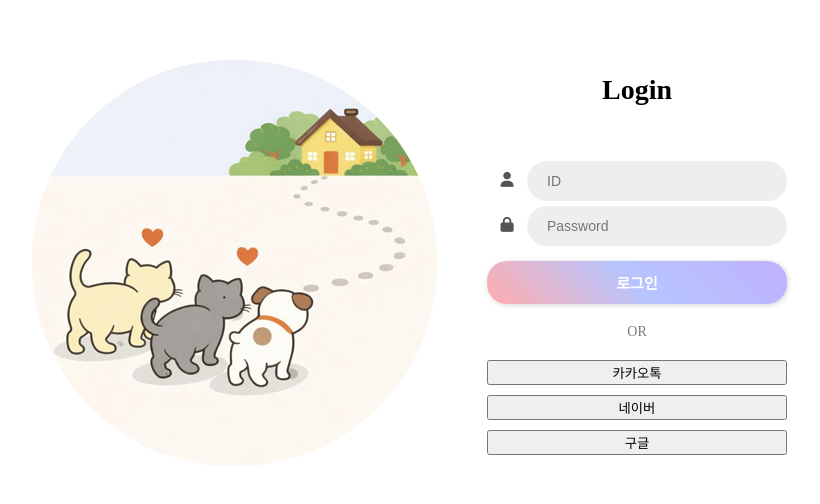
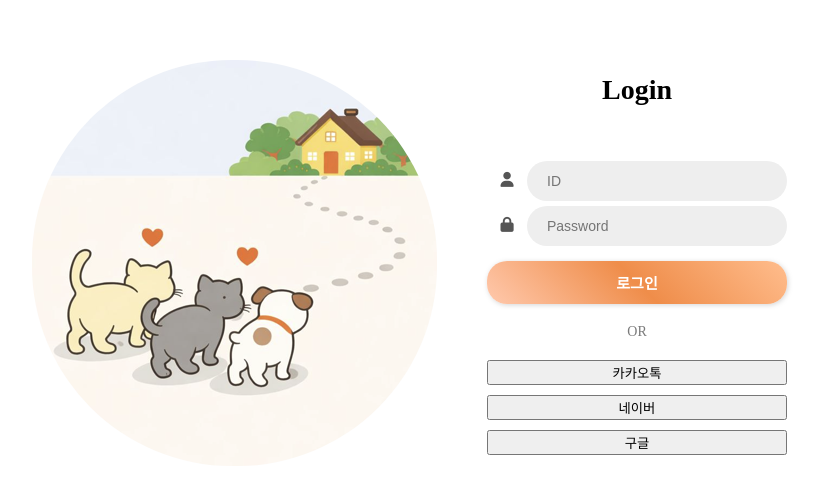
Before and after one commit to run-penguin/homeward-paws-fe, a React (Vite) app: page /login in a window 1280 px wide. Shown: the part 144-648 px from the top of the page, without its empty margins (186-1006 px from the left). Built offline with nearby package versions, Linux system fonts and the light colour scheme; a web font is replaced by a local one.

Commit message:
로그인 버튼의 색상을 이미지와 어울리게 변경

```diff
--- a/src/features/login/LoginList.css
+++ b/src/features/login/LoginList.css
@@ -65,7 +65,7 @@
 
 .login-list .general-wrap button {
   border: none;
-  background: linear-gradient(45deg, #ffadad, #b7c4ff, #bfb1fd);
+  background: linear-gradient(45deg, #ffc9ad, #ef8d4a, #ffbd8d);
   color: #ffffff;
   border-radius: 2rem;
   padding: 1.1rem 2rem;
```
